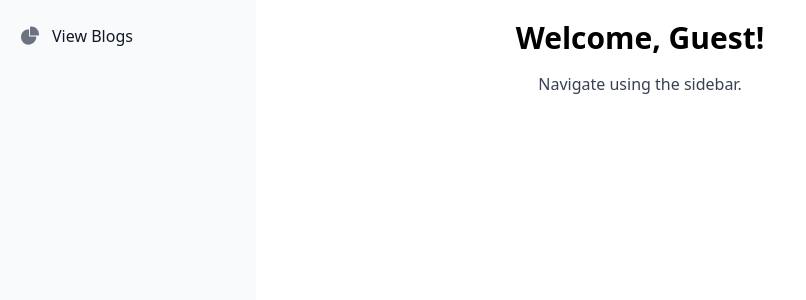
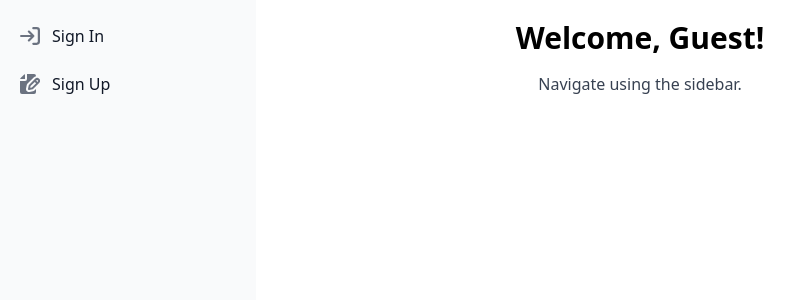
Before and after one commit to kira14102005/W13_BlogsProject, a React (Vite) app in the folder frontend/: page / in a window 1280 px wide. Shown: the top 300 px of the page, without its empty margins (0-806 px from the left). Built offline with nearby package versions, Linux system fonts and the light colour scheme; no server answers.

Commit message:
Add LoggedIn flag to the sidebar to display buttons accordingly

```diff
--- a/frontend/src/components/SideBar.tsx
+++ b/frontend/src/components/SideBar.tsx
@@ -1,7 +1,7 @@
 import { useState } from "react";
 import { useNavigate } from "react-router-dom";
 
-export const Sidebar = () => {
+export const Sidebar = ({ loggedIn }: { loggedIn: boolean }) => {
     const [isOpen, setIsOpen] = useState(false);
     const navigate = useNavigate();
 
@@ -25,12 +25,61 @@
                 <div className="h-full px-3 py-4 overflow-y-auto">
                     <button
                         onClick={() => setIsOpen(false)}
-                        className="absolute top-4 right-4 p-2 bg-gray-900 text-white rounded-md sm:hidden"
+                        className="absolute top-4 right-4 px-3 py-2 bg-gray-900 text-white rounded-md sm:hidden"
                     >
-                        ✕
+                        <svg xmlns="http://www.w3.org/2000/svg" fill="none" viewBox="0 0 24 24" stroke-width="1.5" stroke="currentColor" className="size-6">
+                            <path stroke-linecap="round" stroke-linejoin="round" d="m9.75 9.75 4.5 4.5m0-4.5-4.5 4.5M21 12a9 9 0 1 1-18 0 9 9 0 0 1 18 0Z" />
+                        </svg>
+
                     </button>
 
                     <ul className="space-y-2 font-medium mt-10 sm:mt-0">
+                        {!loggedIn ? (
+                            <>
+                                <li>
+                                    <button
+                                        onClick={() => navigate("/signin")}
+                                        className="flex w-full items-center p-2 text-gray-900 rounded-lg dark:text-white hover:bg-gray-100 dark:hover:bg-gray-700 group"
+                                    >
+                                        <svg
+                                            className="shrink-0 w-5 h-5 text-gray-500 transition duration-75 dark:text-gray-400 group-hover:text-gray-900 dark:group-hover:text-white"
+                                            aria-hidden="true"
+                                            xmlns="http://www.w3.org/2000/svg"
+                                            fill="none"
+                                            viewBox="0 0 18 16"
+                                        >
+                                            <path
+                                                stroke="currentColor"
+                                                strokeLinecap="round"
+                                                strokeLinejoin="round"
+                                                strokeWidth="2"
+                                                d="M1 8h11m0 0L8 4m4 4-4 4m4-11h3a2 2 0 0 1 2 2v10a2 2 0 0 1-2 2h-3"
+                                            />
+                                        </svg>
+                                        <span className="ms-3">Sign In</span>
+                                    </button>
+                                </li>
+                                <li>
+                                    <button
+                                        onClick={() => navigate("/signup")}
+                                        className="flex w-full items-center p-2 text-gray-900 rounded-lg dark:text-white hover:bg-gray-100 dark:hover:bg-gray-700 group"
+                                    >
+                                        <svg
+                                            className="shrink-0 w-5 h-5 text-gray-500 transition duration-75 dark:text-gray-400 group-hover:text-gray-900 dark:group-hover:text-white"
+                                            aria-hidden="true"
+                                            xmlns="http://www.w3.org/2000/svg"
+                                            fill="currentColor"
+                                            viewBox="0 0 20 20"
+                                        >
+                                            <path d="M5 5V.13a2.96 2.96 0 0 0-1.293.749L.879 3.707A2.96 2.96 0 0 0 .13 5H5Z" />
+                                            <path d="M6.737 11.061a2.961 2.961 0 0 1 .81-1.515l6.117-6.116A4.839 4.839 0 0 1 16 2.141V2a1.97 1.97 0 0 0-1.933-2H7v5a2 2 0 0 1-2 2H0v11a1.969 1.969 0 0 0 1.933 2h12.134A1.97 1.97 0 0 0 16 18v-3.093l-1.546 1.546c-.413.413-.94.695-1.513.81l-3.4.679a2.947 2.947 0 0 1-1.85-.227 2.96 2.96 0 0 1-1.635-3.257l.681-3.397Z" />
+                                            <path d="M8.961 16a.93.93 0 0 0 .189-.019l3.4-.679a.961.961 0 0 0 .49-.263l6.118-6.117a2.884 2.884 0 0 0-4.079-4.078l-6.117 6.117a.96.96 0 0 0-.263.491l-.679 3.4A.961.961 0 0 0 8.961 16Zm7.477-9.8a.958.958 0 0 1 .68-.281.961.961 0 0 1 .682 1.644l-.315.315-1.36-1.36.313-.318Zm-5.911 5.911 4.236-4.236 1.359 1.359-4.236 4.237-1.7.339.341-1.699Z" />
+                                        </svg>
+                                        <span className="ms-3">Sign Up</span>
+                                    </button>
+                                </li>
+                            </>
+                        ) : (
                             <li>
                                 <button
                                     onClick={() => navigate("/blogs")}
@@ -49,6 +98,7 @@
                                     <span className="ms-3">View Blogs</span>
                                 </button>
                             </li>
+                        )}
                     </ul>
                 </div>
             </aside>
```
Lines whose indentation alone changed are shown as unchanged.
